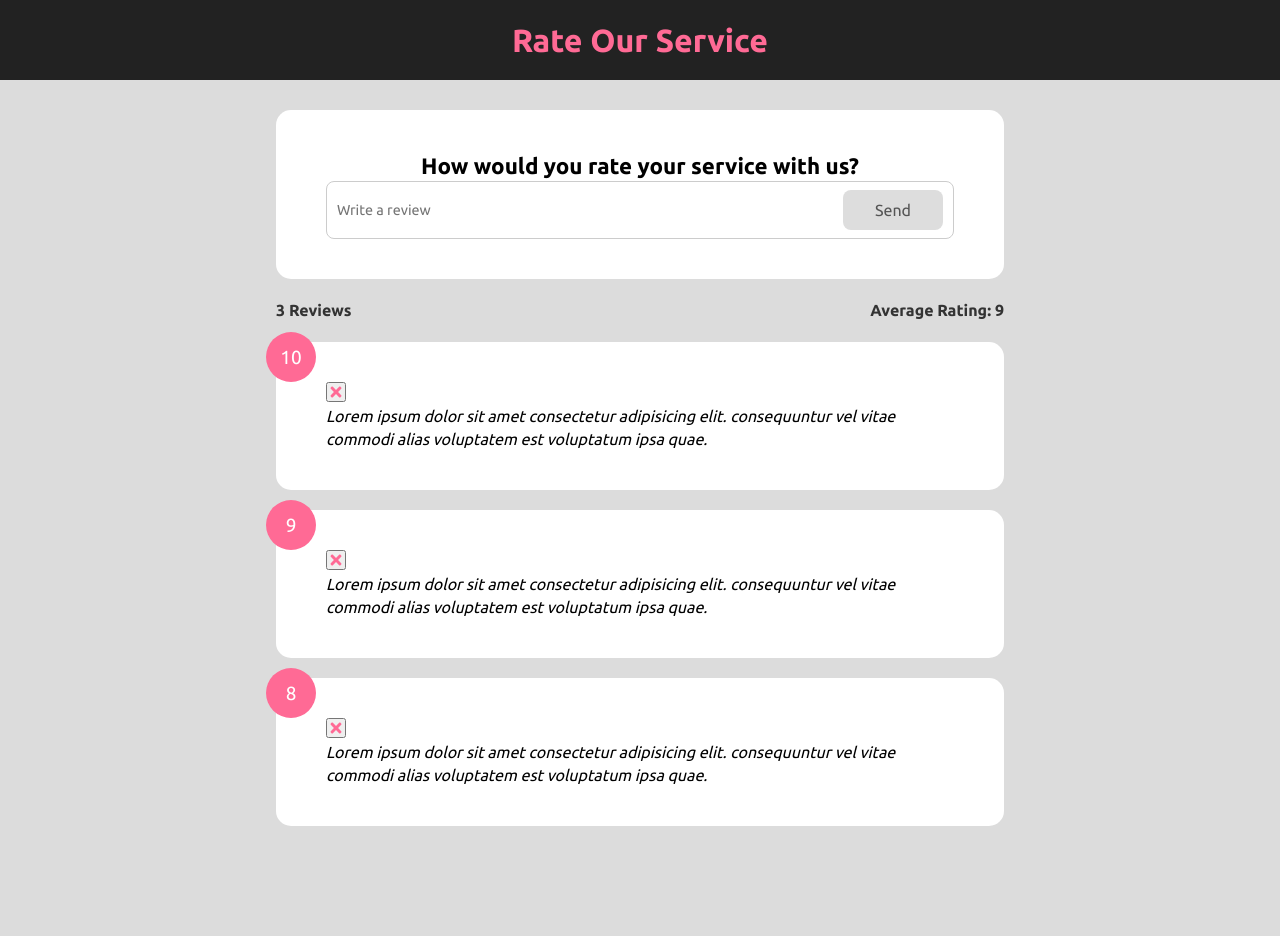
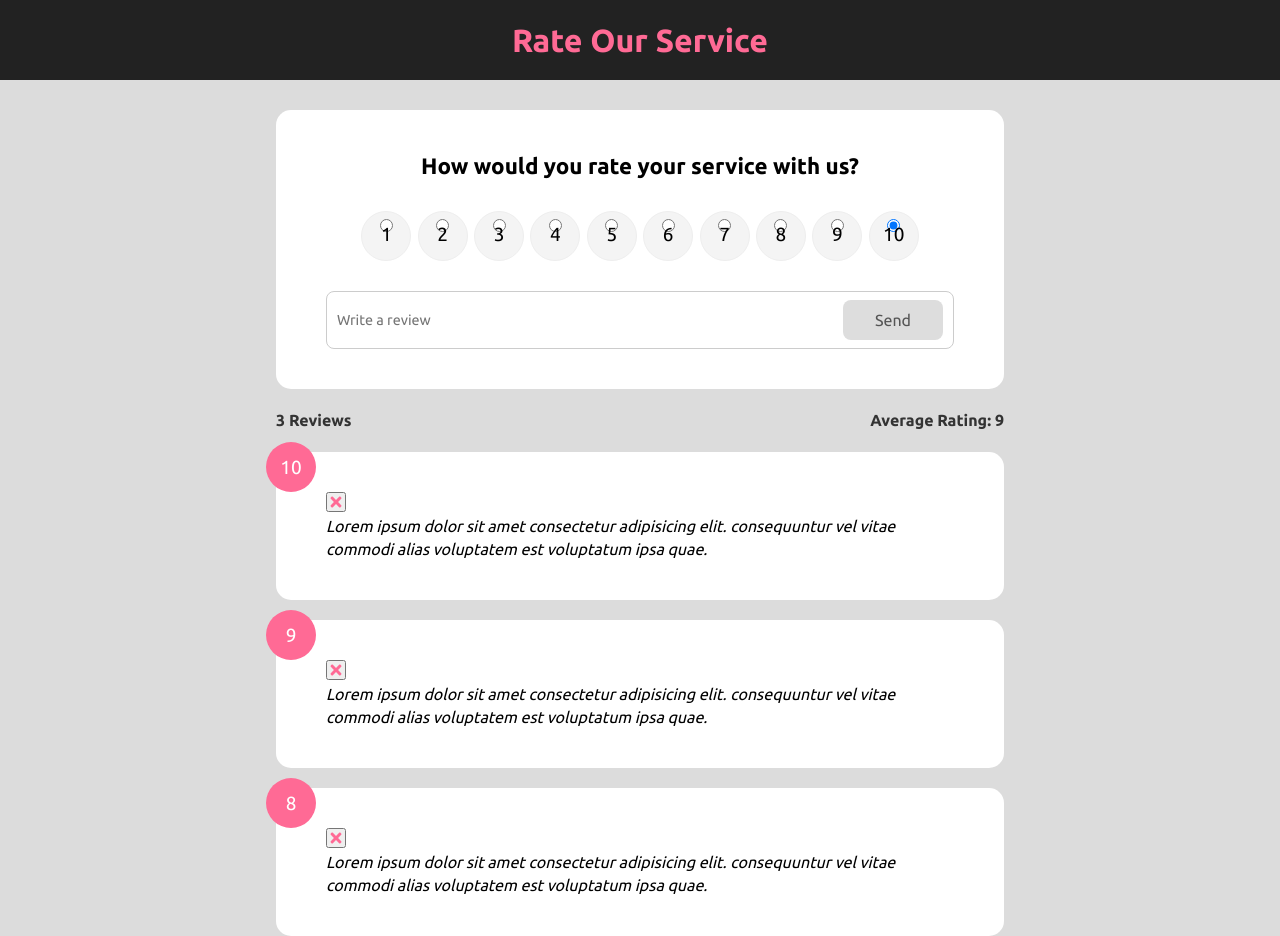
Before and after one commit to zynkro/react_rate-our-service-app, a React (Create React App) app: page / in a window 1280 px wide. Before the commit the page ends 826 px from the top, so only its background shows below. Built offline with nearby package versions, Linux system fonts and the light colour scheme.

Commit message:
Created SelectRating widget, and added new `rating` state

```diff
--- a/src/components/FeedbackForm/FeedbackForm.jsx
+++ b/src/components/FeedbackForm/FeedbackForm.jsx
@@ -3,9 +3,11 @@ import { useState } from 'react';
 import Button from '../shared/Button/Button';
 import Card from '../shared/Card/Card';
 import './FeedbackForm.scss';
+import SelectRating from '../SelectRating/SelectRating';
 
 const FeedbackForm = () => {
   const [text, setText] = useState('');
+  const [rating, setRating] = useState(10);
   const [btnDisabled, setBtnDisabled] = useState(true);
   const [message, setMessage] = useState('');
 
@@ -32,6 +34,8 @@ const FeedbackForm = () => {
           How would you rate your service with us?
         </h1>
 
+        <SelectRating rating={rating} setRating={setRating} />
+
         <div className='feedback-form__input'>
           <input
             onChange={handleTextChange}
--- /dev/null
+++ b/src/components/SelectRating/SelectRating.jsx
@@ -0,0 +1,26 @@
+const SelectRating = ({ rating, setRating }) => {
+  const handleChange = (e) => {
+    setRating(Number(e.currentTarget.value));
+  };
+
+  return (
+    <ul className='feedback-form__rating-select-list'>
+      {Array.from({ length: 10 }, (_, i) => (
+        <li key={`rating-${i + 1}`}>
+          <input
+            type='radio'
+            id={`num${i + 1}`}
+            name='rating'
+            value={i + 1}
+            onChange={handleChange}
+            checked={rating === i + 1}
+          />
+
+          <label htmlFor={`num${i + 1}`}>{i + 1}</label>
+        </li>
+      ))}
+    </ul>
+  );
+};
+
+export default SelectRating;
```
